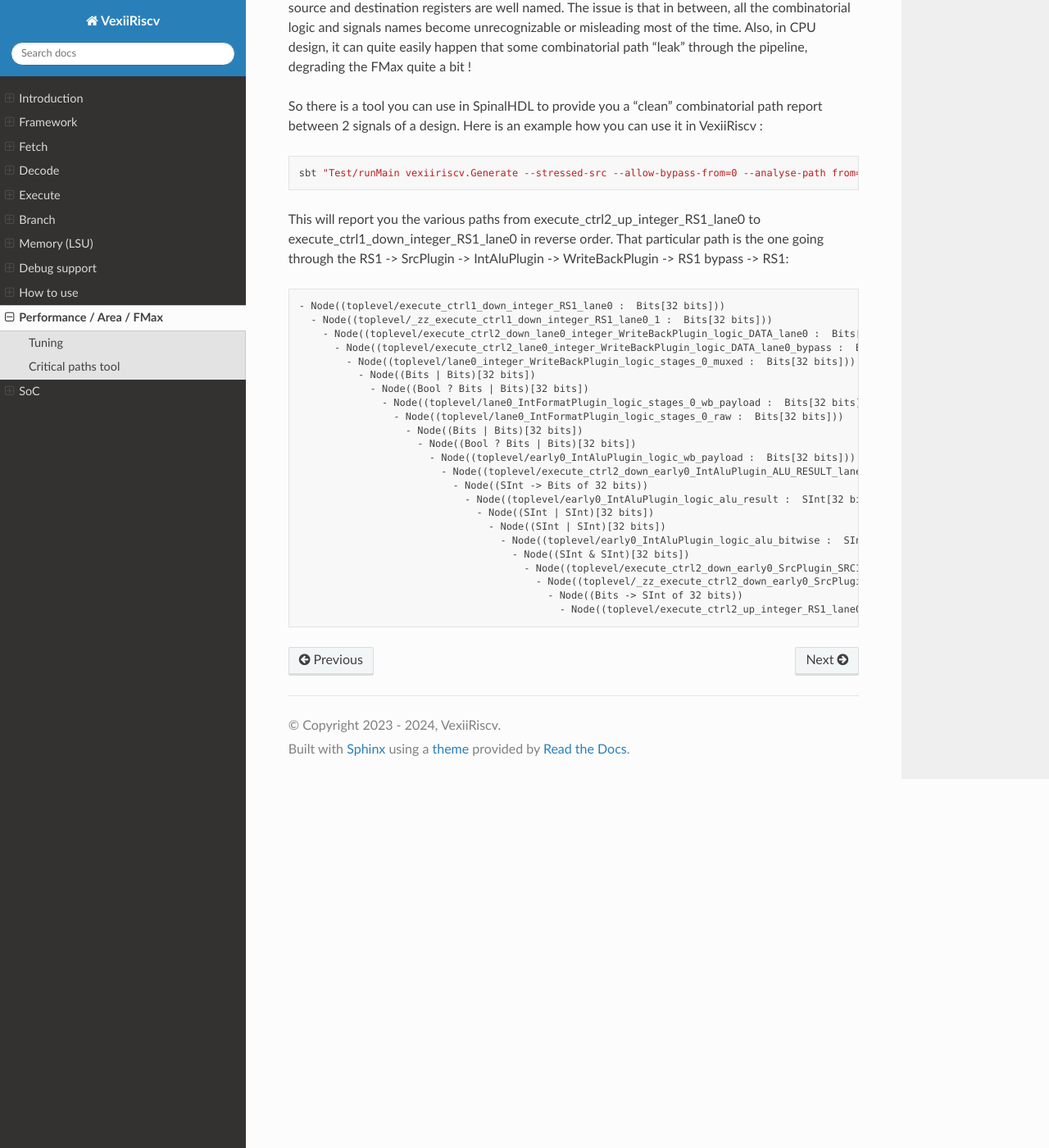
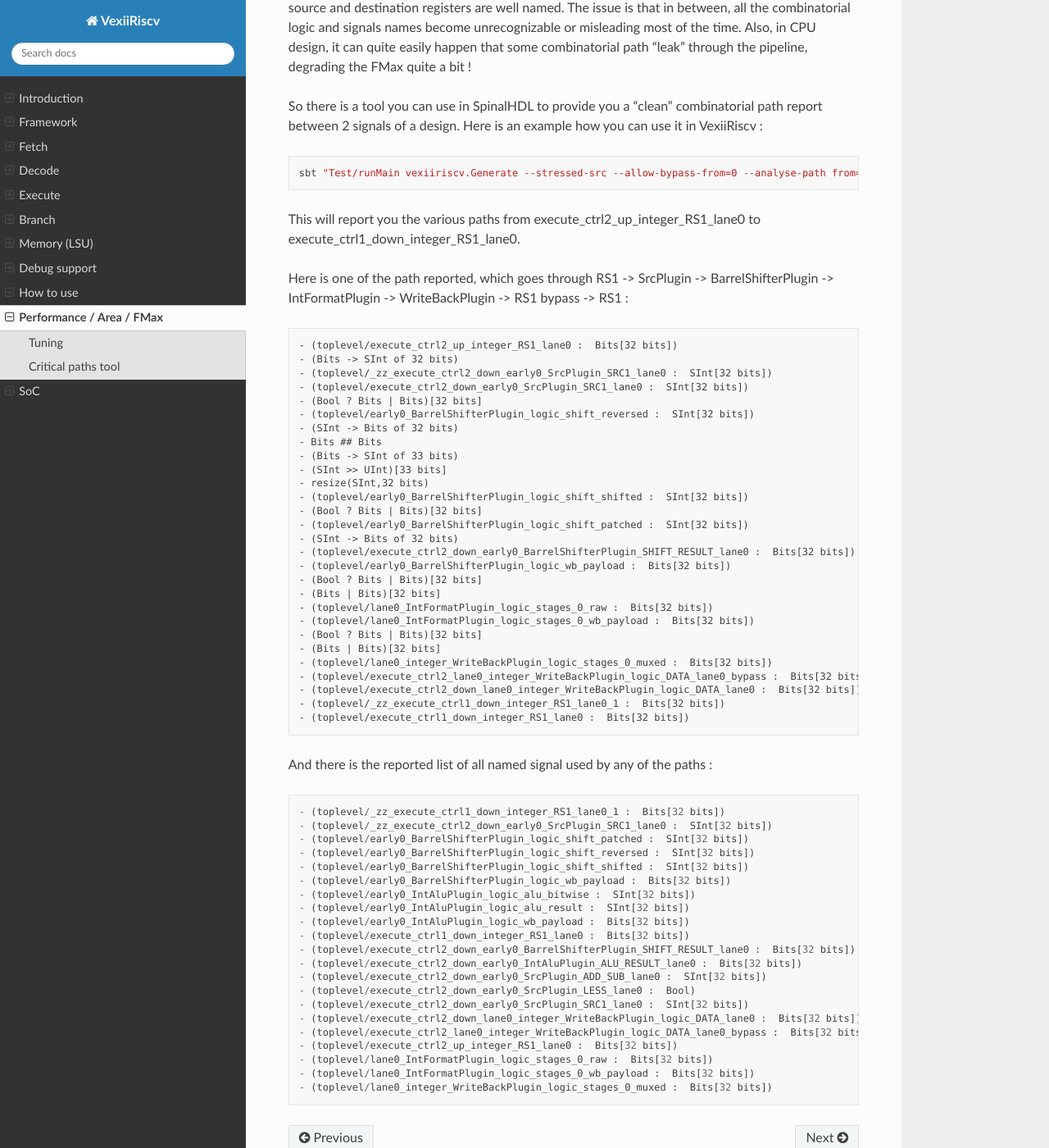
Before and after one commit to SpinalHDL/VexiiRiscv-RTD, a Sphinx documentation site: the page built from source/VexiiRiscv/Performance/index.rst, in a window 1280 px wide and 1400 px high, scrolled down 2533 px. Shown: the whole window at 82% size. Built offline with Sphinx 7.4.7 and the Read the Docs theme 3.1.0, drawn with Linux system fonts in a browser that asks for light colours.

Commit message:
Update the performance path tracing tool

```diff
--- a/source/VexiiRiscv/Performance/index.rst
+++ b/source/VexiiRiscv/Performance/index.rst
@@ -141,31 +141,63 @@ Here is an example how you can use it in VexiiRiscv :
 
     sbt "Test/runMain vexiiriscv.Generate --stressed-src --allow-bypass-from=0 --analyse-path from=execute_ctrl2_up_integer_RS1_lane0,to=execute_ctrl1_down_integer_RS1_lane0"
 
-This will report you the various paths from execute_ctrl2_up_integer_RS1_lane0 to execute_ctrl1_down_integer_RS1_lane0 in reverse order.
-That particular path is the one going through the RS1 -> SrcPlugin -> IntAluPlugin -> WriteBackPlugin -> RS1 bypass -> RS1:
+This will report you the various paths from execute_ctrl2_up_integer_RS1_lane0 to execute_ctrl1_down_integer_RS1_lane0.
+
+Here is one of the path reported, which goes through RS1 -> SrcPlugin -> BarrelShifterPlugin -> IntFormatPlugin -> WriteBackPlugin -> RS1 bypass -> RS1 :
 
 .. code-block::
 
-    - Node((toplevel/execute_ctrl1_down_integer_RS1_lane0 :  Bits[32 bits]))
-      - Node((toplevel/_zz_execute_ctrl1_down_integer_RS1_lane0_1 :  Bits[32 bits]))
-        - Node((toplevel/execute_ctrl2_down_lane0_integer_WriteBackPlugin_logic_DATA_lane0 :  Bits[32 bits]))
-          - Node((toplevel/execute_ctrl2_lane0_integer_WriteBackPlugin_logic_DATA_lane0_bypass :  Bits[32 bits]))
-            - Node((toplevel/lane0_integer_WriteBackPlugin_logic_stages_0_muxed :  Bits[32 bits]))
-              - Node((Bits | Bits)[32 bits])
-                - Node((Bool ? Bits | Bits)[32 bits])
-                  - Node((toplevel/lane0_IntFormatPlugin_logic_stages_0_wb_payload :  Bits[32 bits]))
-                    - Node((toplevel/lane0_IntFormatPlugin_logic_stages_0_raw :  Bits[32 bits]))
-                      - Node((Bits | Bits)[32 bits])
-                        - Node((Bool ? Bits | Bits)[32 bits])
-                          - Node((toplevel/early0_IntAluPlugin_logic_wb_payload :  Bits[32 bits]))
-                            - Node((toplevel/execute_ctrl2_down_early0_IntAluPlugin_ALU_RESULT_lane0 :  Bits[32 bits]))
-                              - Node((SInt -> Bits of 32 bits))
-                                - Node((toplevel/early0_IntAluPlugin_logic_alu_result :  SInt[32 bits]))
-                                  - Node((SInt | SInt)[32 bits])
-                                    - Node((SInt | SInt)[32 bits])
-                                      - Node((toplevel/early0_IntAluPlugin_logic_alu_bitwise :  SInt[32 bits]))
-                                        - Node((SInt & SInt)[32 bits])
-                                          - Node((toplevel/execute_ctrl2_down_early0_SrcPlugin_SRC1_lane0 :  SInt[32 bits]))
-                                            - Node((toplevel/_zz_execute_ctrl2_down_early0_SrcPlugin_SRC1_lane0 :  SInt[32 bits]))
-                                              - Node((Bits -> SInt of 32 bits))
-                                                - Node((toplevel/execute_ctrl2_up_integer_RS1_lane0 :  Bits[32 bits]))
+    - (toplevel/execute_ctrl2_up_integer_RS1_lane0 :  Bits[32 bits])
+    - (Bits -> SInt of 32 bits)
+    - (toplevel/_zz_execute_ctrl2_down_early0_SrcPlugin_SRC1_lane0 :  SInt[32 bits])
+    - (toplevel/execute_ctrl2_down_early0_SrcPlugin_SRC1_lane0 :  SInt[32 bits])
+    - (Bool ? Bits | Bits)[32 bits]
+    - (toplevel/early0_BarrelShifterPlugin_logic_shift_reversed :  SInt[32 bits])
+    - (SInt -> Bits of 32 bits)
+    - Bits ## Bits
+    - (Bits -> SInt of 33 bits)
+    - (SInt >> UInt)[33 bits]
+    - resize(SInt,32 bits)
+    - (toplevel/early0_BarrelShifterPlugin_logic_shift_shifted :  SInt[32 bits])
+    - (Bool ? Bits | Bits)[32 bits]
+    - (toplevel/early0_BarrelShifterPlugin_logic_shift_patched :  SInt[32 bits])
+    - (SInt -> Bits of 32 bits)
+    - (toplevel/execute_ctrl2_down_early0_BarrelShifterPlugin_SHIFT_RESULT_lane0 :  Bits[32 bits])
+    - (toplevel/early0_BarrelShifterPlugin_logic_wb_payload :  Bits[32 bits])
+    - (Bool ? Bits | Bits)[32 bits]
+    - (Bits | Bits)[32 bits]
+    - (toplevel/lane0_IntFormatPlugin_logic_stages_0_raw :  Bits[32 bits])
+    - (toplevel/lane0_IntFormatPlugin_logic_stages_0_wb_payload :  Bits[32 bits])
+    - (Bool ? Bits | Bits)[32 bits]
+    - (Bits | Bits)[32 bits]
+    - (toplevel/lane0_integer_WriteBackPlugin_logic_stages_0_muxed :  Bits[32 bits])
+    - (toplevel/execute_ctrl2_lane0_integer_WriteBackPlugin_logic_DATA_lane0_bypass :  Bits[32 bits])
+    - (toplevel/execute_ctrl2_down_lane0_integer_WriteBackPlugin_logic_DATA_lane0 :  Bits[32 bits])
+    - (toplevel/_zz_execute_ctrl1_down_integer_RS1_lane0_1 :  Bits[32 bits])
+    - (toplevel/execute_ctrl1_down_integer_RS1_lane0 :  Bits[32 bits])
+
+And there is the reported list of all named signal used by any of the paths :
+
+.. code-block::
+
+    - (toplevel/_zz_execute_ctrl1_down_integer_RS1_lane0_1 :  Bits[32 bits])
+    - (toplevel/_zz_execute_ctrl2_down_early0_SrcPlugin_SRC1_lane0 :  SInt[32 bits])
+    - (toplevel/early0_BarrelShifterPlugin_logic_shift_patched :  SInt[32 bits])
+    - (toplevel/early0_BarrelShifterPlugin_logic_shift_reversed :  SInt[32 bits])
+    - (toplevel/early0_BarrelShifterPlugin_logic_shift_shifted :  SInt[32 bits])
+    - (toplevel/early0_BarrelShifterPlugin_logic_wb_payload :  Bits[32 bits])
+    - (toplevel/early0_IntAluPlugin_logic_alu_bitwise :  SInt[32 bits])
+    - (toplevel/early0_IntAluPlugin_logic_alu_result :  SInt[32 bits])
+    - (toplevel/early0_IntAluPlugin_logic_wb_payload :  Bits[32 bits])
+    - (toplevel/execute_ctrl1_down_integer_RS1_lane0 :  Bits[32 bits])
+    - (toplevel/execute_ctrl2_down_early0_BarrelShifterPlugin_SHIFT_RESULT_lane0 :  Bits[32 bits])
+    - (toplevel/execute_ctrl2_down_early0_IntAluPlugin_ALU_RESULT_lane0 :  Bits[32 bits])
+    - (toplevel/execute_ctrl2_down_early0_SrcPlugin_ADD_SUB_lane0 :  SInt[32 bits])
+    - (toplevel/execute_ctrl2_down_early0_SrcPlugin_LESS_lane0 :  Bool)
+    - (toplevel/execute_ctrl2_down_early0_SrcPlugin_SRC1_lane0 :  SInt[32 bits])
+    - (toplevel/execute_ctrl2_down_lane0_integer_WriteBackPlugin_logic_DATA_lane0 :  Bits[32 bits])
+    - (toplevel/execute_ctrl2_lane0_integer_WriteBackPlugin_logic_DATA_lane0_bypass :  Bits[32 bits])
+    - (toplevel/execute_ctrl2_up_integer_RS1_lane0 :  Bits[32 bits])
+    - (toplevel/lane0_IntFormatPlugin_logic_stages_0_raw :  Bits[32 bits])
+    - (toplevel/lane0_IntFormatPlugin_logic_stages_0_wb_payload :  Bits[32 bits])
+    - (toplevel/lane0_integer_WriteBackPlugin_logic_stages_0_muxed :  Bits[32 bits])
```
